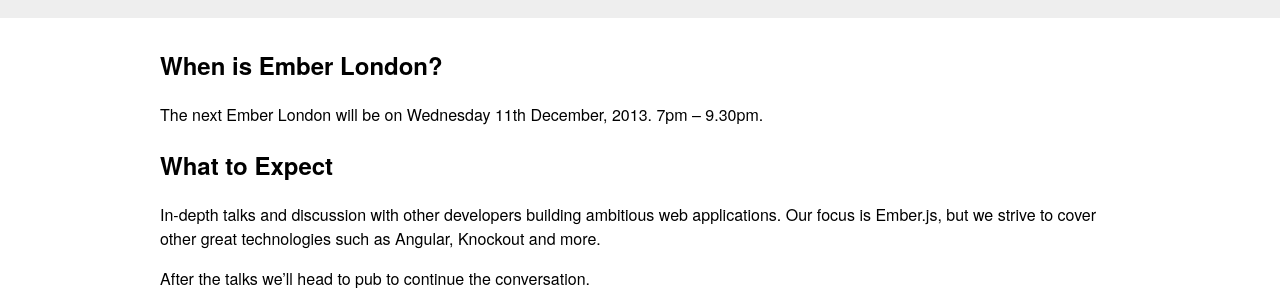
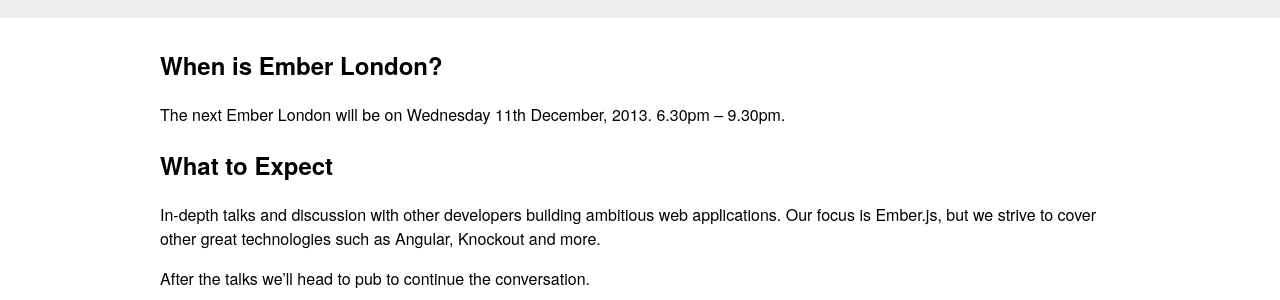
Before and after one commit to emberlondon/emberlondon.github.io, a Jekyll site: the page built from index.html, in a window 1280 px wide and 900 px high, scrolled down 1129 px. Shown: the part 157-457 px from the top of the window. Built offline with Jekyll 4.4.1, drawn with Linux system fonts in a browser that asks for light colours; Markdown is read by kramdown in place of the engine named in the settings; some of the changed text lies outside the part shown.

Commit message:
Update time

```diff
--- a/index.html
+++ b/index.html
@@ -12,7 +12,7 @@
   <h1>Next Event</h1>
   <p>
     <strong>Wednesday 11th December, 2013</strong><br>
-    7pm – 9.30pm</p>
+    6.30pm – 9.30pm</p>
 
   <p>Eden House, 8 Spital Square<br>
     London E1 6DU</p>
@@ -68,7 +68,7 @@
   <div class="container">
     <h2>When is Ember London?</h2>
     <p>The next Ember London will be on
-      Wednesday 11th December, 2013. 7pm – 9.30pm.</p>
+      Wednesday 11th December, 2013. 6.30pm – 9.30pm.</p>
     <h2>What to Expect</h2>
     <p>In-depth talks and discussion with other developers
       building ambitious web applications. Our focus is
```
